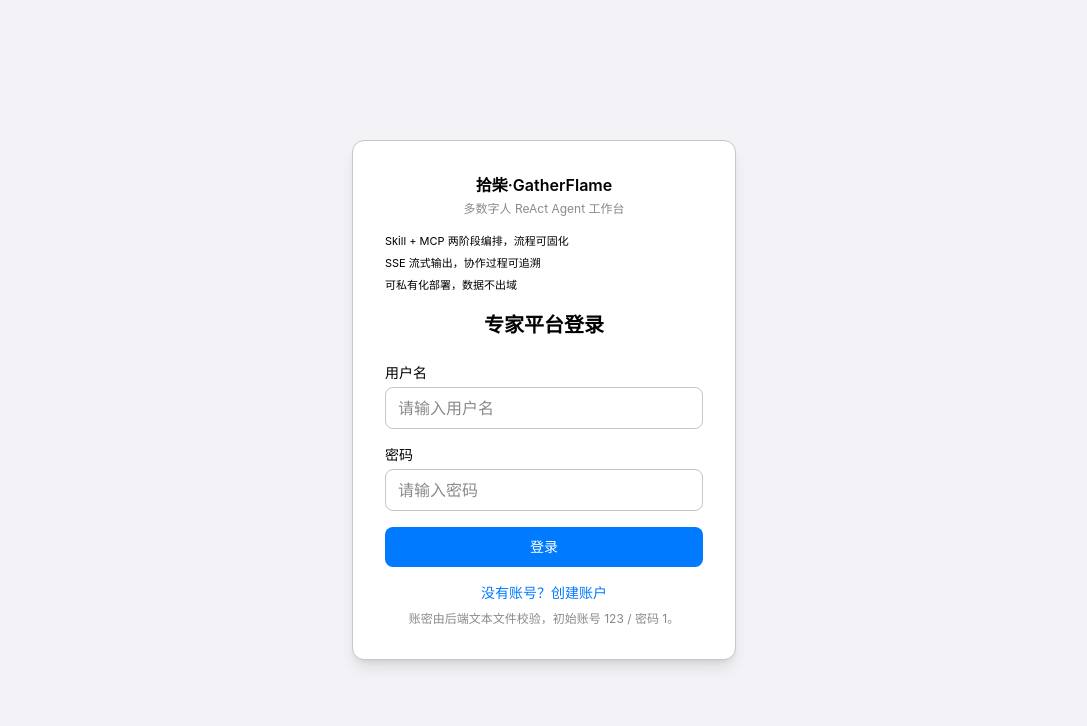
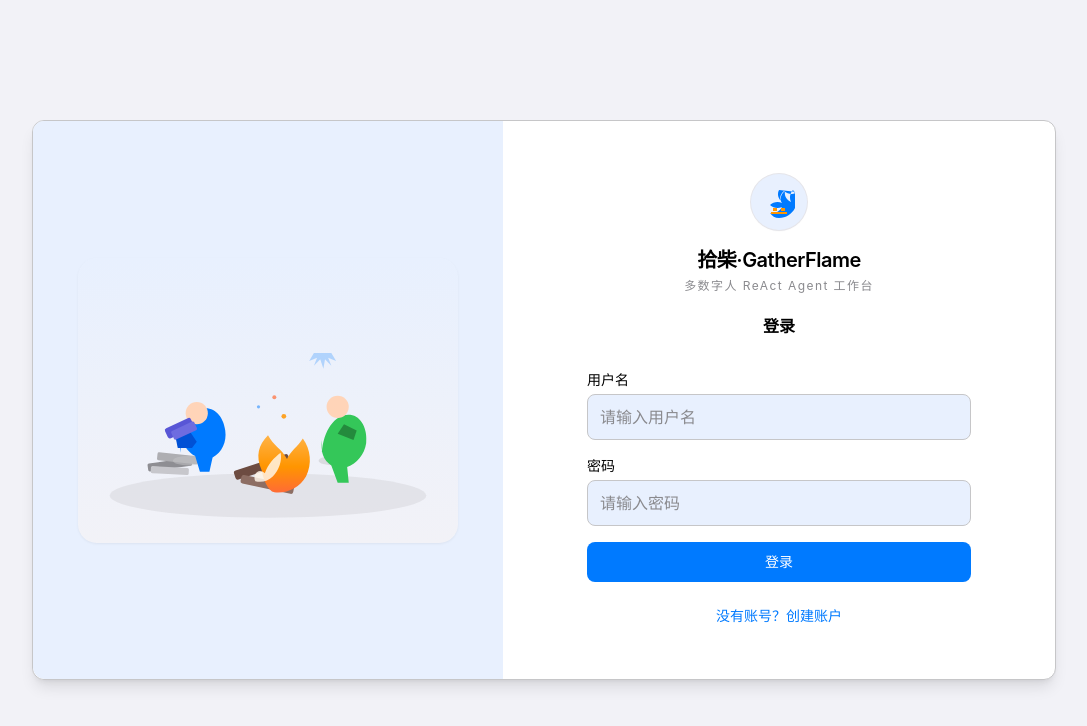
Before and after one commit to gaoguodong03/shichai, a Vue app in the folder frontend/: page /login in a window 1280 px wide. Shown: the top 726 px of the page, without its empty margins (96-1183 px from the left). Built offline with nearby package versions, Linux system fonts and the light colour scheme; no server answers.

Commit message:
插画封面

```diff
--- a/frontend/src/views/LoginView.vue
+++ b/frontend/src/views/LoginView.vue
@@ -1,51 +1,83 @@
 <template>
-  <div class="min-h-screen flex items-center justify-center bg-page">
-    <div class="w-full max-w-sm rounded-xl bg-card shadow-lg border border-border p-8">
-      <!-- 着陆页（复用 /login）：品牌与卖点 -->
-      <div class="mb-4 text-center">
-        <div class="text-base font-semibold text-primary">拾柴·GatherFlame</div>
-        <div class="mt-1 text-xs text-muted">多数字人 ReAct Agent 工作台</div>
-        <div class="mt-4 text-left">
-          <div class="text-[11px] text-muted/90 leading-relaxed">Skill + MCP 两阶段编排，流程可固化</div>
-          <div class="mt-1 text-[11px] text-muted/90 leading-relaxed">SSE 流式输出，协作过程可追溯</div>
-          <div class="mt-1 text-[11px] text-muted/90 leading-relaxed">可私有化部署，数据不出域</div>
+  <div class="min-h-screen flex items-center justify-center bg-page px-4 py-8">
+    <div
+      class="w-full max-w-5xl overflow-hidden rounded-xl border border-border bg-card shadow-lg flex flex-col md:flex-row min-h-[min(560px,90vh)]"
+    >
+      <!-- 左栏：拾柴主题插画 -->
+      <div
+        class="relative flex min-h-[200px] shrink-0 flex-col items-center justify-center bg-accent-subtle md:min-h-0 md:w-[46%] md:rounded-l-xl md:rounded-r-none rounded-t-xl md:rounded-t-none p-8 md:p-10"
+      >
+        <div
+          class="pointer-events-none absolute inset-0 bg-gradient-to-b from-accent-subtle/80 to-page/30 md:rounded-l-xl rounded-t-xl md:rounded-t-none"
+        />
+        <img
+          :src="loginHeroUrl"
+          alt="拾柴 GatherFlame"
+          class="relative z-[1] w-full max-w-[min(100%,380px)] select-none drop-shadow-sm"
+          width="480"
+          height="360"
+          decoding="async"
+        />
       </div>
+
+      <!-- 右栏：表单 -->
+      <div class="flex flex-1 flex-col justify-center px-8 py-10 md:px-12 md:py-12">
+        <div class="mx-auto w-full max-w-sm">
+          <div class="mb-8 flex flex-col items-center text-center">
+            <div
+              class="mb-4 flex h-14 w-14 items-center justify-center rounded-full bg-accent-subtle shadow-sm ring-1 ring-border-light"
+              aria-hidden="true"
+            >
+              <svg class="h-8 w-8" viewBox="0 0 32 32" fill="none" xmlns="http://www.w3.org/2000/svg">
+                <path
+                  d="M16 4c-2 4-1 8 2 11-1-4 1-8 4-10-1 5 2 9 6 11-2-4-1-9 2-12 4 5 5 12 2 18-3 6-9 10-16 10-4 0-7-2-9-5 5 1 10-2 12-6-4 2-9 1-12-2 3-3 8-4 12-2-3-4-2-9 2-12 2 2 5 3 8 3 2 0 4-1 5-2z"
+                  fill="var(--color-accent)"
+                />
+                <path
+                  d="M8 26h16v2H8v-2zm2-4h4v3h-4v-3zm8 0h4v3h-4v-3z"
+                  fill="var(--color-dha-box-3)"
+                />
+              </svg>
             </div>
-      <h1 class="text-xl font-semibold text-primary text-center mb-6">
-        {{ isRegister ? '创建账户' : '专家平台登录' }}
-      </h1>
+            <h1 class="text-xl font-semibold text-primary tracking-tight">拾柴·GatherFlame</h1>
+            <p class="mt-1 text-xs text-muted tracking-[0.12em]">多数字人 ReAct Agent 工作台</p>
+            <p class="mt-5 text-base font-semibold text-primary">
+              {{ isRegister ? '创建账户' : '登录' }}
+            </p>
+          </div>
+
           <form @submit.prevent="isRegister ? onRegister() : onSubmit()" class="space-y-4">
             <div>
-          <label for="username" class="block text-sm font-medium text-primary mb-1">用户名</label>
+              <label for="username" class="mb-1 block text-sm font-medium text-primary">用户名</label>
               <input
                 id="username"
                 v-model="username"
                 type="text"
                 required
                 autocomplete="username"
-            class="w-full rounded-lg border border-input-border px-3 py-2 text-primary placeholder-placeholder focus:border-input-focus-ring focus:outline-none focus:ring-1 focus:ring-input-focus-ring"
+                class="w-full rounded-lg border border-input-border bg-accent-subtle px-3 py-2.5 text-primary placeholder-placeholder focus:border-input-focus-ring focus:outline-none focus:ring-1 focus:ring-input-focus-ring"
                 placeholder="请输入用户名"
               />
             </div>
             <div>
-          <label for="password" class="block text-sm font-medium text-primary mb-1">密码</label>
+              <label for="password" class="mb-1 block text-sm font-medium text-primary">密码</label>
               <input
                 id="password"
                 v-model="password"
                 type="password"
                 autocomplete="current-password"
-            class="w-full rounded-lg border border-input-border px-3 py-2 text-primary placeholder-placeholder focus:border-input-focus-ring focus:outline-none focus:ring-1 focus:ring-input-focus-ring"
+                class="w-full rounded-lg border border-input-border bg-accent-subtle px-3 py-2.5 text-primary placeholder-placeholder focus:border-input-focus-ring focus:outline-none focus:ring-1 focus:ring-input-focus-ring"
                 :placeholder="isRegister ? '请设置密码' : '请输入密码'"
               />
             </div>
             <div v-if="isRegister">
-          <label for="passwordConfirm" class="block text-sm font-medium text-primary mb-1">确认密码</label>
+              <label for="passwordConfirm" class="mb-1 block text-sm font-medium text-primary">确认密码</label>
               <input
                 id="passwordConfirm"
                 v-model="passwordConfirm"
                 type="password"
                 autocomplete="new-password"
-            class="w-full rounded-lg border border-input-border px-3 py-2 text-primary placeholder-placeholder focus:border-input-focus-ring focus:outline-none focus:ring-1 focus:ring-input-focus-ring"
+                class="w-full rounded-lg border border-input-border bg-accent-subtle px-3 py-2.5 text-primary placeholder-placeholder focus:border-input-focus-ring focus:outline-none focus:ring-1 focus:ring-input-focus-ring"
                 placeholder="请再次输入密码"
               />
             </div>
@@ -53,12 +85,12 @@
             <button
               type="submit"
               :disabled="loading"
-          class="w-full rounded-lg bg-accent px-4 py-2.5 text-sm font-medium text-text-inverse hover:bg-accent-hover focus:outline-none focus:ring-2 focus:ring-input-focus-ring focus:ring-offset-2 disabled:opacity-50 disabled:cursor-not-allowed"
+              class="w-full rounded-lg bg-accent px-4 py-2.5 text-sm font-medium text-text-inverse hover:bg-accent-hover focus:outline-none focus:ring-2 focus:ring-input-focus-ring focus:ring-offset-2 disabled:cursor-not-allowed disabled:opacity-50"
             >
               {{ loading ? (isRegister ? '创建中…' : '验证中…') : (isRegister ? '创建账户' : '登录') }}
             </button>
           </form>
-      <p class="mt-4 text-center text-sm text-muted">
+          <p class="mt-6 text-center text-sm text-muted">
             <button
               type="button"
               class="text-accent hover:opacity-80 hover:underline"
@@ -67,9 +99,8 @@
               {{ isRegister ? '已有账号？去登录' : '没有账号？创建账户' }}
             </button>
           </p>
-      <p class="mt-2 text-xs text-muted text-center">
-        账密由后端文本文件校验，初始账号 123 / 密码 1。
-      </p>
+        </div>
+      </div>
     </div>
   </div>
 </template>
@@ -77,6 +108,7 @@
 <script setup lang="ts">
 import { ref } from 'vue'
 import { useRouter } from 'vue-router'
+import loginHeroUrl from '@/assets/login-hero.svg'
 
 const LOGIN_STORAGE_KEY = 'dha_logged_in'
 const USER_STORAGE_KEY = 'dha_user'
@@ -170,7 +202,6 @@ async function onRegister() {
       error.value = (j.detail as string) || '创建失败'
       return
     }
-    // 注册成功后直接视为已登录
     localStorage.setItem(LOGIN_STORAGE_KEY, 'true')
     localStorage.setItem(USER_STORAGE_KEY, name)
     localStorage.setItem(TOKEN_STORAGE_KEY, j.data.access_token as string)
```
Also changed, not shown: frontend/src/assets/login-hero.svg (added). Lines whose indentation alone changed are shown as unchanged.
